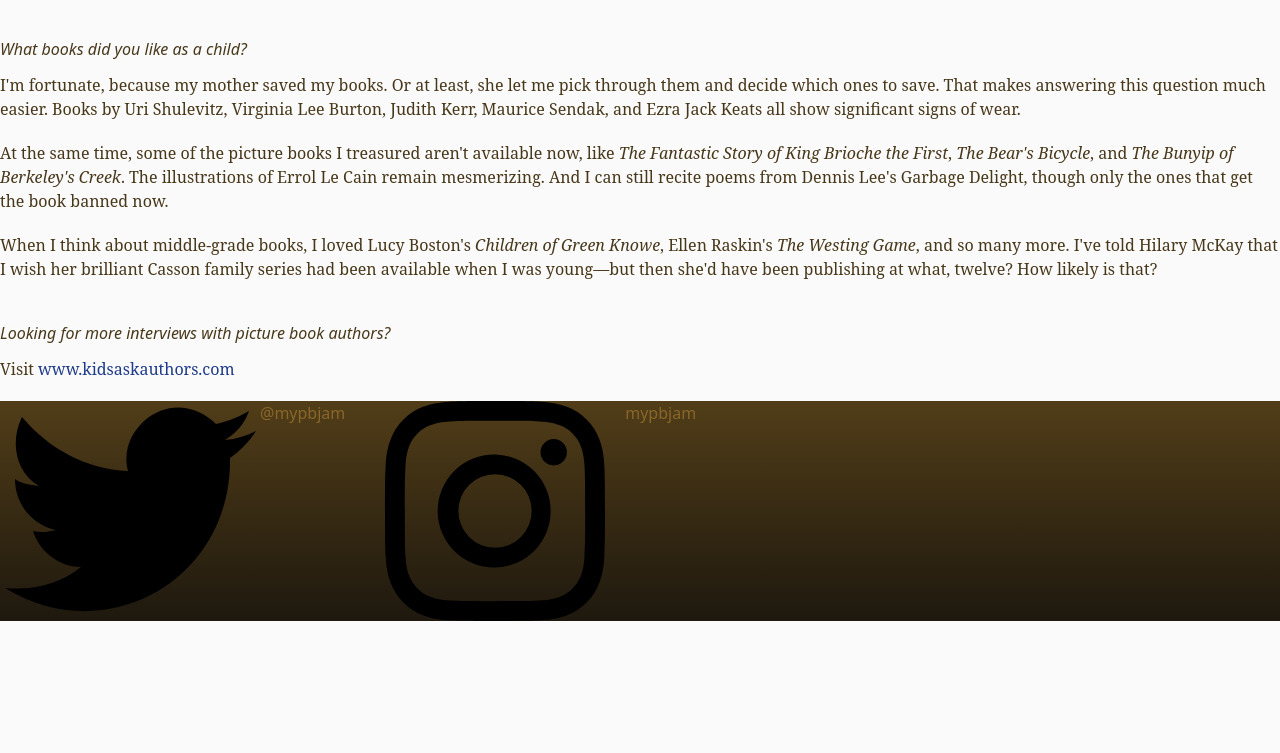
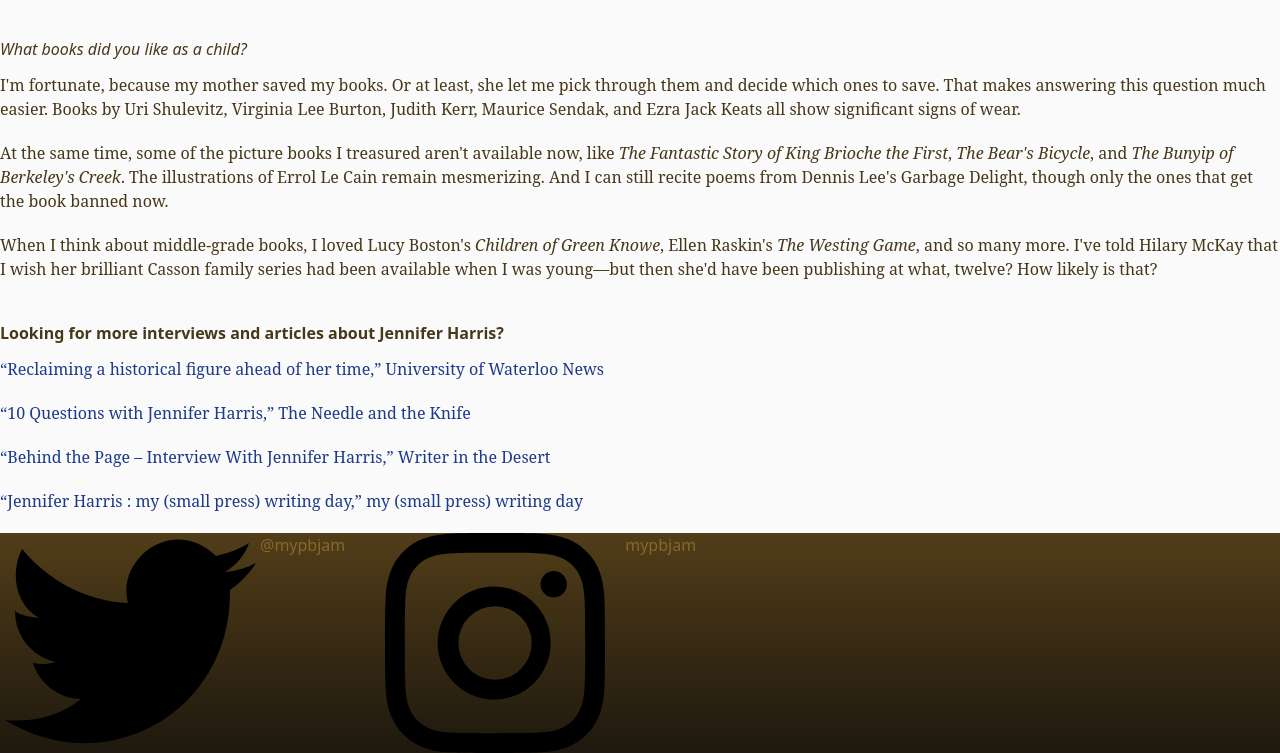
Before and after one commit to nonsequitoria/mypbjam, an Eleventy site: page src/about.njk in a window 1280 px wide. Shown: the part 1614-2367 px from the top of the page. Before the commit the page ends 2235 px from the top, so only its background shows below. Built offline with nearby package versions, Linux system fonts and the light colour scheme; Eleventy itself is replaced by a stand-in of ours; files that its build step writes are made by us from their sources; files whose address does not match are found by name.

Commit message:
added indigo and updated interviews

```diff
--- a/src/about.njk
+++ b/src/about.njk
@@ -58,9 +58,11 @@ layout: base.njk
 
 <p>When I think about middle-grade books, I loved Lucy Boston's <i>Children of Green Knowe</i>, Ellen Raskin's <i>The Westing Game</i>, and so many more. I've told Hilary McKay that I wish her brilliant Casson family series had been available when I was young—but then she'd have been publishing at what, twelve? How likely is that?</p>
 
-<h3>Looking for more interviews with picture book authors? </h3>
-<p>Visit <a href="https://www.kidsaskauthors.com/">www.kidsaskauthors.com</a></p>
-
+<h2>Looking for more interviews and articles about Jennifer Harris? </h2>
+<p><a href="https://uwaterloo.ca/news/arts/reclaiming-historical-figure-ahead-her-time">“Reclaiming a historical figure ahead of her time,” University of Waterloo News</a></p>
+<p><a href="https://www.theneedleandtheknife.com/home/2022/8/8/10-questions-with-jennifer-harris">“10 Questions with Jennifer Harris,” The Needle and the Knife</a></p>
+<p><a href="https://writerinthedesert.wordpress.com/2021/08/01/behind-the-page-interview-with-jennifer-harris-author-of-she-stitched-the-stars/">“Behind the Page – Interview With Jennifer Harris,” Writer in the Desert</a></p>
+<p><a href="http://mysmallpresswritingday.blogspot.com/2022/01/jennifer-harris-my-small-press-writing.html">“Jennifer Harris : my (small press) writing day,” my (small press) writing day</a></p>
 
 
 
--- a/src/books/she-stitched-the-stars.md
+++ b/src/books/she-stitched-the-stars.md
@@ -16,7 +16,6 @@ layout: base.njk
 
 <p>"Through Harris’s imagination, and the illustrations by Louise Pigott, we are taken into the world of three young daughters growing up under all the constraints placed on girls at the time, but with a mother who encourages them to explore and appreciate the world around them, and beyond." ―<i><a href="https://canadianquilter.com/she-stitched-the-stars/">Canadian Quilter</a></i></p>
 
-<p class="text-base">Find it at your <a href="https://www.indiebound.org/search/book?keys=she+stitched+the+stars">favourite local bookstore</a>, or order from Indigo, <a href="https://www.amazon.com/She-Stitched-Stars-Harding-History/dp/0807573221">Amazon</a>, <a href="https://www.barnesandnoble.com/w/she-stitched-the-stars-jennifer-harris/1138772508">Barnes &amp; Noble</a>, and other online booksellers.</p>
-<!-- <a href="https://www.chapters.indigo.ca/en-ca/books/she-stitched-the-stars-a/9780807573228-item.html">Indigo</a> -->
+<p class="text-base">Find it at your <a href="https://www.indiebound.org/search/book?keys=she+stitched+the+stars">favourite local bookstore</a>, or order from <a href="https://www.chapters.indigo.ca/en-ca/books/she-stitched-the-stars-a/9780807573228-item.html">Indigo</a>, <a href="https://www.amazon.com/She-Stitched-Stars-Harding-History/dp/0807573221">Amazon</a>, <a href="https://www.barnesandnoble.com/w/she-stitched-the-stars-jennifer-harris/1138772508">Barnes &amp; Noble</a>, and other online booksellers.</p>
 
 </div>
--- a/src/books/when-you-were-new.md
+++ b/src/books/when-you-were-new.md
@@ -14,4 +14,4 @@ layout: base.njk
 
 <p>"The everyday moments, aside from a beach visit and car trip, are low or no cost, offering reminders of how the most special memories can stem from the ordinary. Relaxed reading on the couch, tea parties, and picnics are the treasures here. Soft illustrations in a warm palette, portraying only the parents, child, and dog, give an intimate depiction of this tightknit family and their loving bonds."―<i><a href="https://www.kirkusreviews.com/book-reviews/jennifer-harris/when-you-were-new/">Kirkus Reviews</a></i></p>
 
-<p class="text-base">Find it at your <a href="https://www.indiebound.org/book/9780063137196">favourite local bookstore</a>, or order from Indigo, <a href="https://www.amazon.com/When-You-Were-Jennifer-Harris/dp/0063137194">Amazon</a>, <a href="https://www.barnesandnoble.com/w/when-you-were-new-jennifer-harris/1141674498">Barnes &amp; Noble</a>, and other online booksellers. Also available from <a href="https://www.harpercollins.com/products/when-you-were-new-jennifer-harris?variant=40551815315490">HarperCollins</a>.</p>
+<p class="text-base">Find it at your <a href="https://www.indiebound.org/book/9780063137196">favourite local bookstore</a>, or order from <a href="https://www.chapters.indigo.ca/en-ca/books/when-you-were-new/9780063137196-item.html">Indigo</a>, <a href="https://www.amazon.com/When-You-Were-Jennifer-Harris/dp/0063137194">Amazon</a>, <a href="https://www.barnesandnoble.com/w/when-you-were-new-jennifer-harris/1141674498">Barnes &amp; Noble</a>, and other online booksellers. Also available from <a href="https://www.harpercollins.com/products/when-you-were-new-jennifer-harris?variant=40551815315490">HarperCollins</a>.</p>
```
